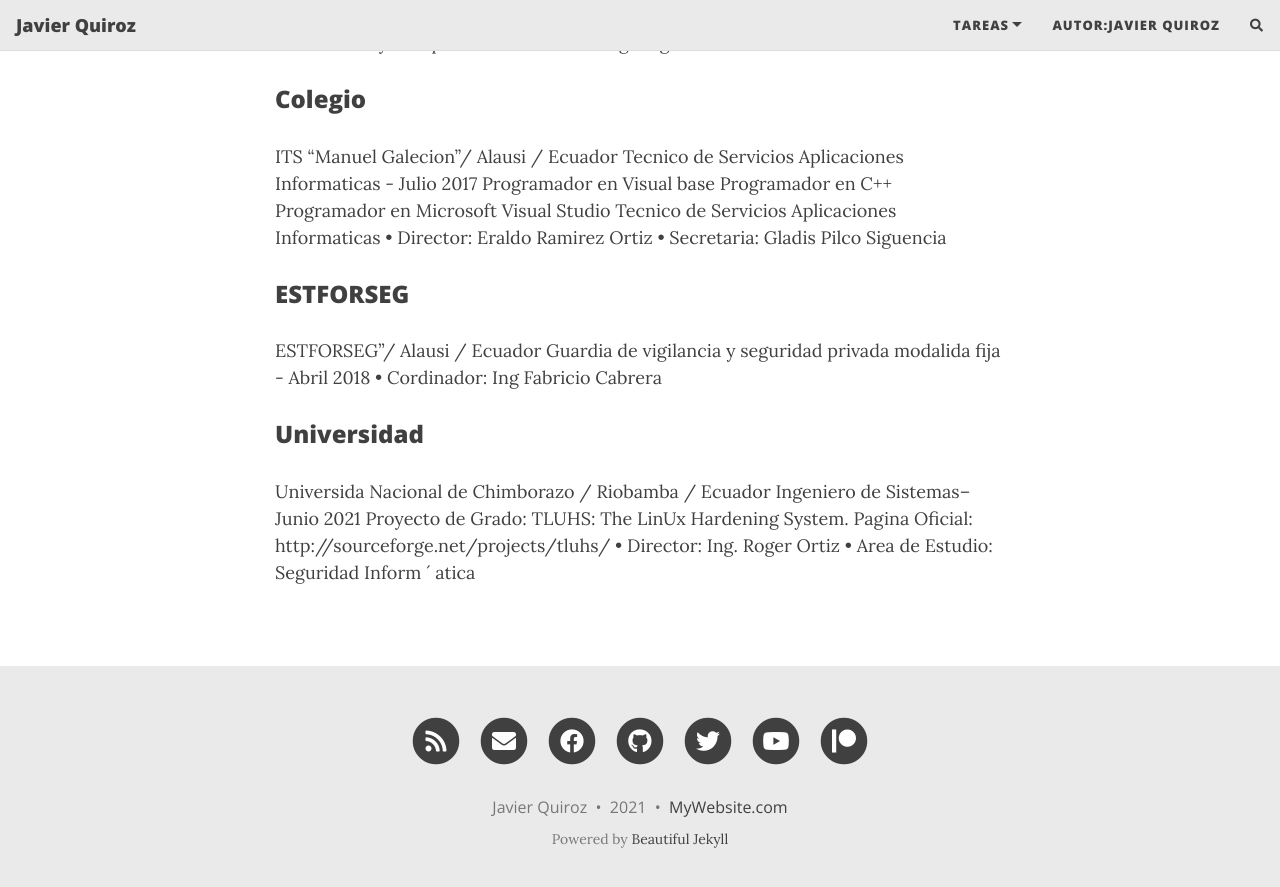
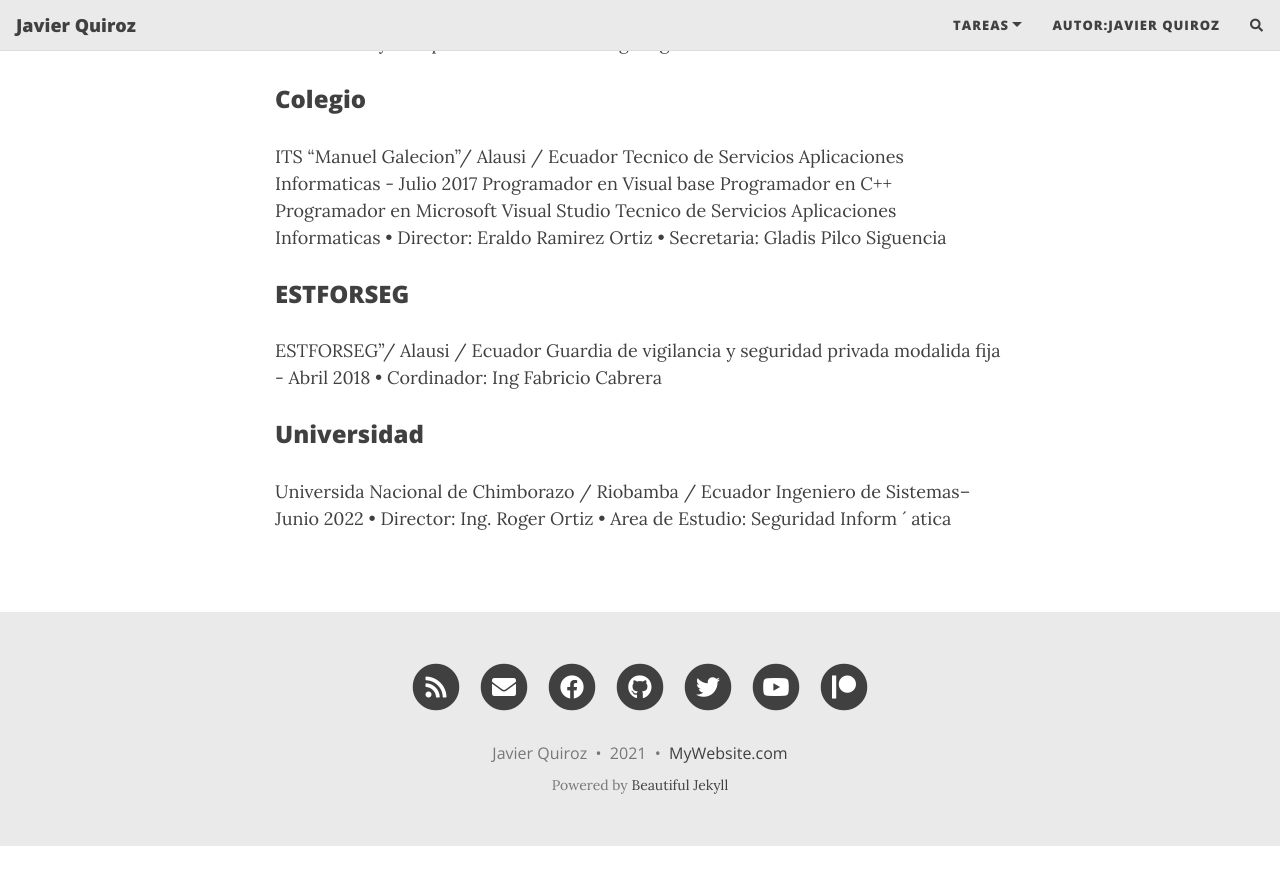
Before and after one commit to Javiz10/Javiz10, a Jekyll site: the page built from _posts/2020-02-26-flake-it-till-you-make-it.md, in a window 1280 px wide and 900 px high, scrolled down 596 px. Shown: the top 887 px of the window. Built offline with Jekyll 4.4.1, drawn with Linux system fonts in a browser that asks for light colours; nearby versions of some CDN libraries; comment, search, counter and statistics services are not loaded; after the commit the page ends 1442 px from its top, so only the background shows below that.

Commit message:
Update 2020-02-26-flake-it-till-you-make-it.md

```diff
--- a/_posts/2020-02-26-flake-it-till-you-make-it.md
+++ b/_posts/2020-02-26-flake-it-till-you-make-it.md
@@ -32,8 +32,6 @@ Guardia de vigilancia y seguridad privada modalida fija - Abril 2018
 • Cordinador: Ing Fabricio Cabrera
 ### Universidad
 Universida Nacional de Chimborazo / Riobamba / Ecuador
-Ingeniero de Sistemas-- Junio 2021
-Proyecto de Grado: TLUHS: The LinUx Hardening System.
-Pagina Oficial: http://sourceforge.net/projects/tluhs/
+Ingeniero de Sistemas-- Junio 2022
 • Director: Ing. Roger Ortiz
 • Area de Estudio: Seguridad Inform ´ atica
```
